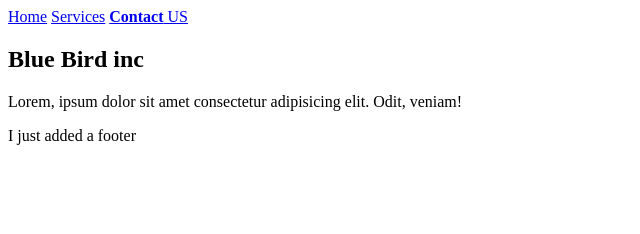
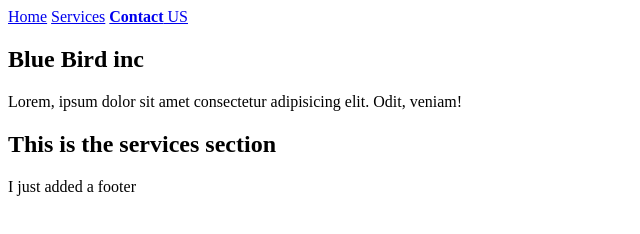
Before and after one commit to kelomo2502/ApacheServer, a plain HTML site: page index.html in a window 1280 px wide. Shown: the whole page, without its empty margins (0-640 px from the left). Drawn offline with Linux system fonts and the light colour scheme.

Commit message:
Add services section

```diff
--- a/index.html
+++ b/index.html
@@ -20,6 +20,10 @@
         </p>
       </section>
     </main>
+	<section>
+
+		<h2>This is the services section</h2>
+	</section>
     <footer>I just added a footer</footer>
   </body>
 </html>
```
